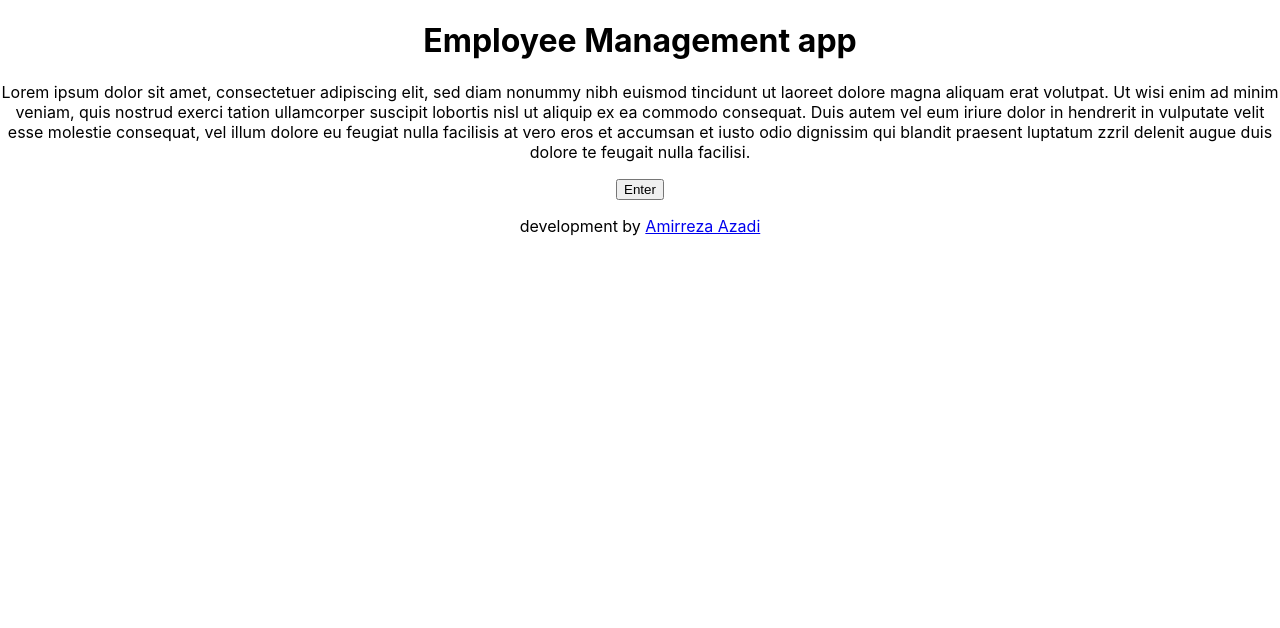
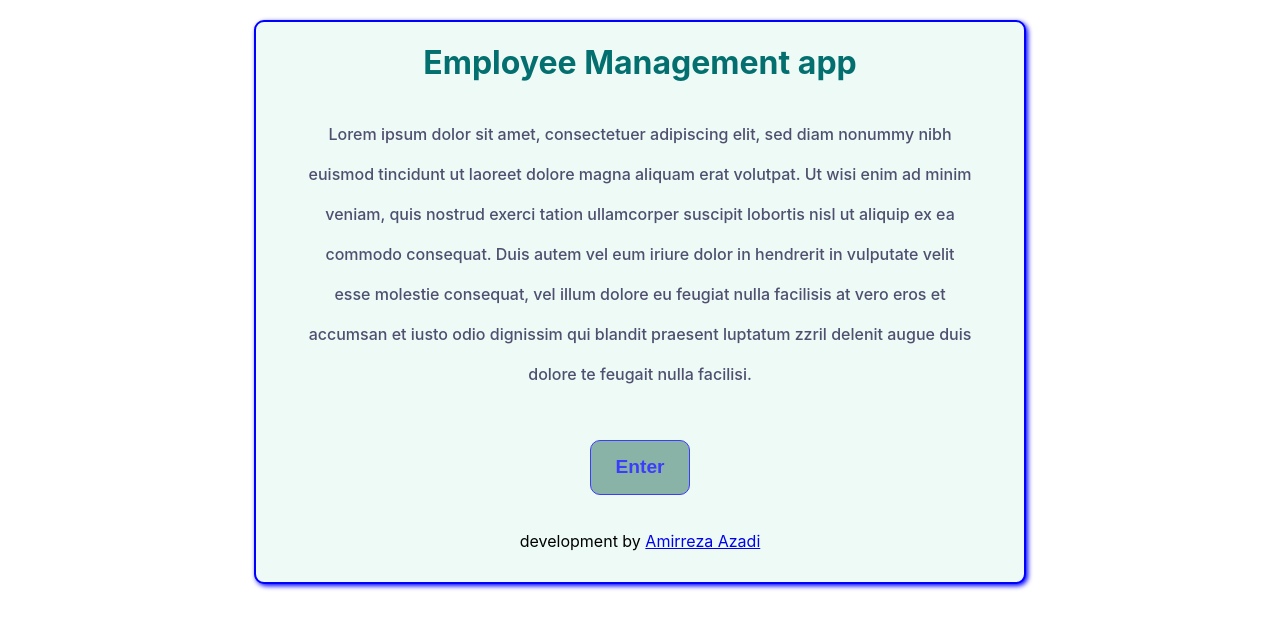
Before and after one commit to amirrezaazadi8/Employee-management-app, a React (Create React App) app: page / in a window 1280 px wide. Shown: the top 628 px of the page. Built offline with nearby package versions, Linux system fonts and the light colour scheme.

Commit message:
styles added to the first page

```diff
--- a/src/App.js
+++ b/src/App.js
@@ -1,5 +1,5 @@
 import './App.css';
-import FirstPage from './components/FirstPage';
+import FirstPage from './components/firstpage/FirstPage';
 
 function App() {
   return (
--- /dev/null
+++ b/src/components/firstpage/FirstPage.js
@@ -0,0 +1,21 @@
+import React from 'react';
+import "./Firstpage.css";
+
+const FirstPage = () => {
+    return (
+        <div className='main'>
+            <h1 className='header'>Employee Management app</h1>
+            <p className='text'>
+                Lorem ipsum dolor sit amet, consectetuer adipiscing elit,
+                sed diam nonummy nibh euismod tincidunt ut laoreet dolore magna aliquam erat volutpat.
+                Ut wisi enim ad minim veniam, quis nostrud exerci tation ullamcorper suscipit lobortis nisl ut aliquip ex ea commodo consequat.
+                Duis autem vel eum iriure dolor in hendrerit in vulputate velit esse molestie consequat,
+                vel illum dolore eu feugiat nulla facilisis at vero eros et accumsan et iusto odio dignissim qui blandit praesent luptatum zzril delenit augue duis dolore te feugait nulla facilisi.
+            </p>
+            <button className='button'>Enter</button>
+            <p>development by <a href='https://github.com/amirrezaazadi8'>Amirreza Azadi</a></p>
+        </div>
+    )
+}
+
+export default FirstPage;
--- /dev/null
+++ b/src/components/firstpage/Firstpage.css
@@ -0,0 +1,43 @@
+.main{
+    border: 2px blue solid;
+    border-radius: 10px;
+    box-shadow: 2px 2px 5px blue;
+    width: 60%;
+    height: 70vh;
+    margin: 20px auto;
+    background-color: rgb(237, 250, 246);
+}
+
+.header{
+    font-size: xx-large;
+    color: rgb(3, 111, 111);
+}
+
+.text{
+    justify-content: center;
+    word-wrap: break-word;
+    padding: 10px 50px;
+    line-height: 5dvb;
+    font-weight: 500;
+    color: rgb(79, 79, 111);
+}
+
+.button{
+    width: 100px;
+    height: 55px;
+    background-color: rgb(138, 179, 167);
+    color: rgb(60, 60, 252);
+    font-weight: 800;
+    font-size: larger;
+    border: 1px solid;
+    border-radius: 10px;
+    cursor: pointer;
+    margin: 20px 0;
+}
+
+@media (max-width: 1100px) {
+    .main{
+        height: 100%;
+
+    }
+}
```
